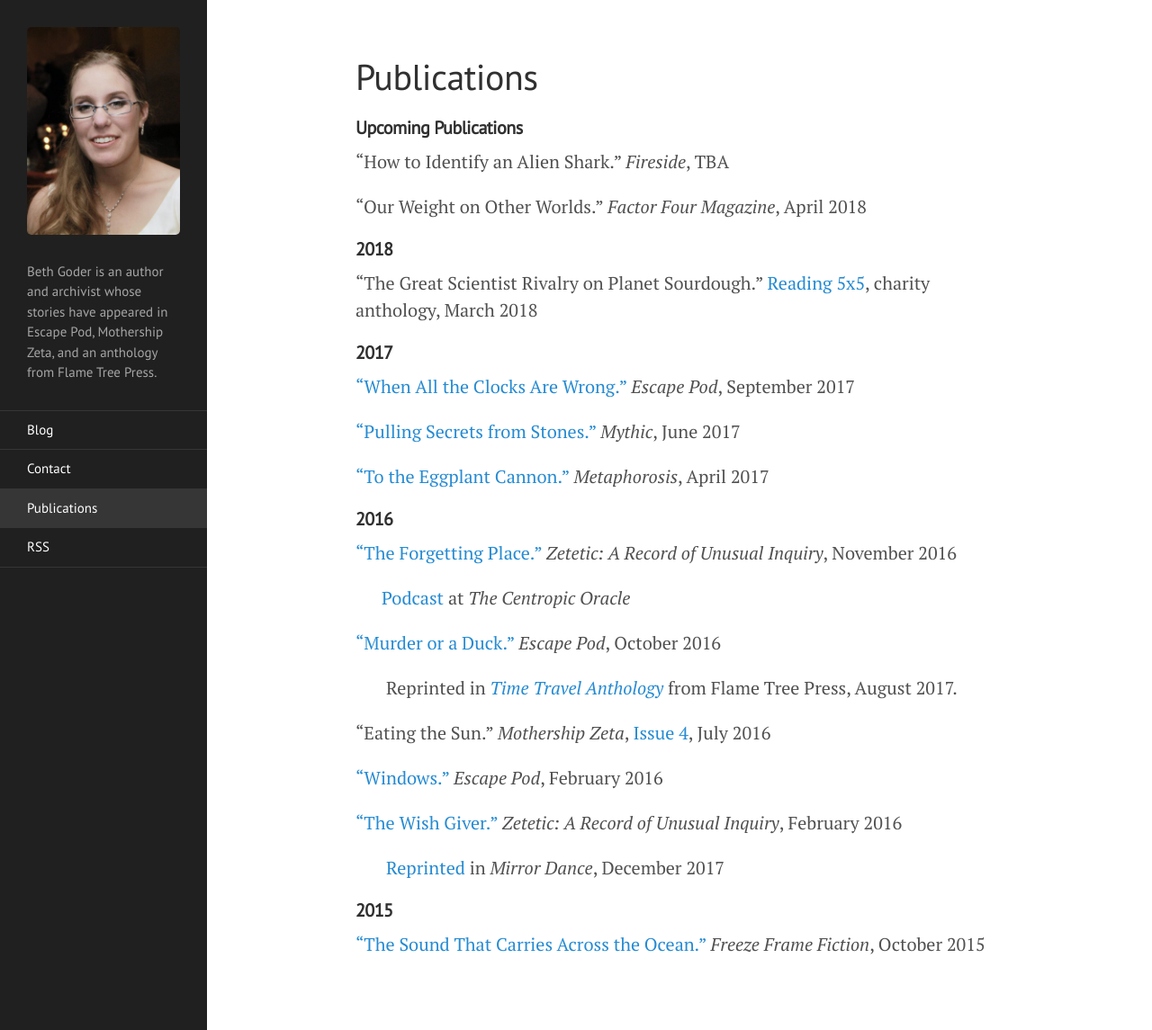
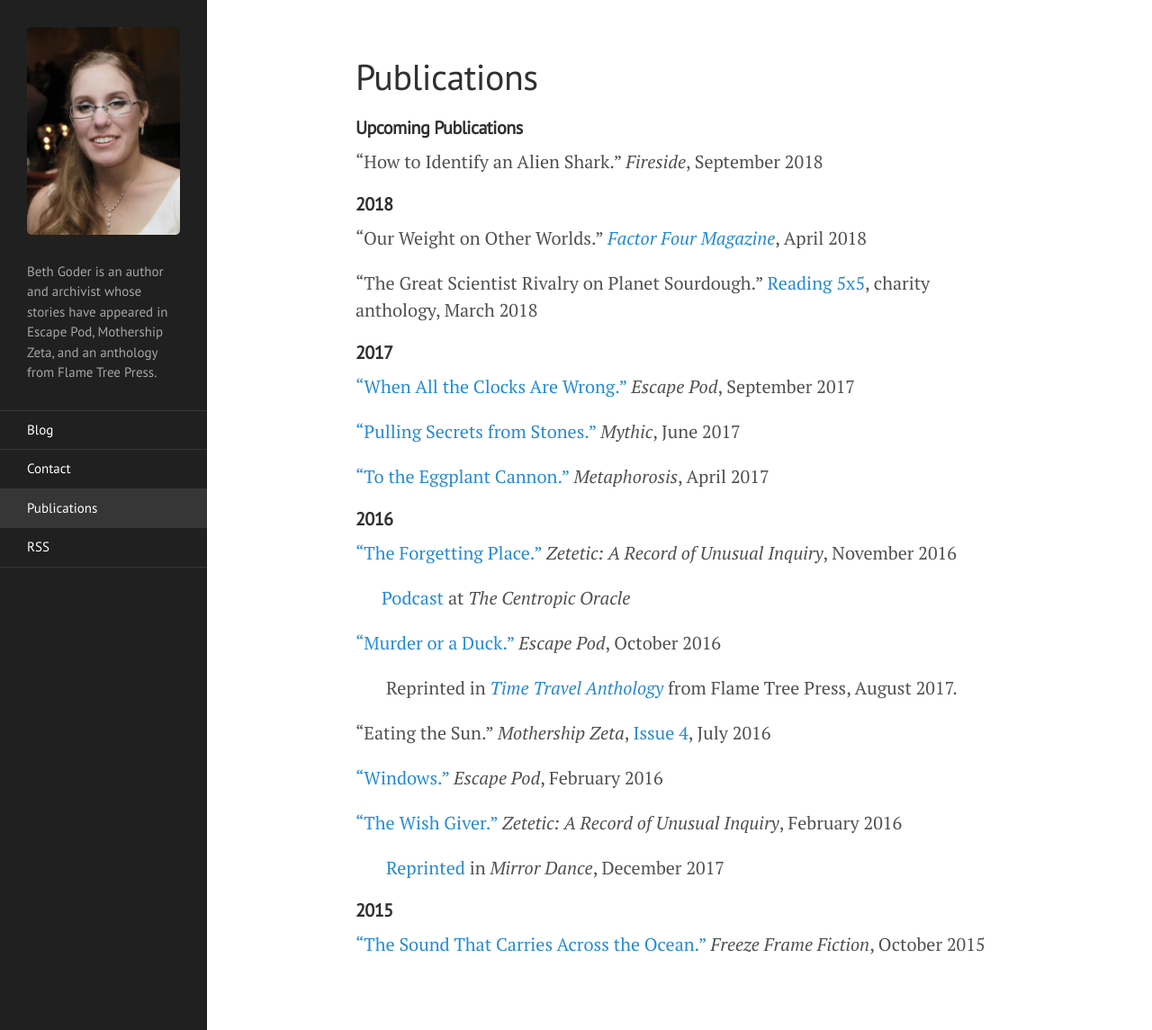
Before and after one commit to BethGoder/BethGoder.github.io, a Jekyll site: the page built from pubs.md, in a window 1280 px wide. Shown: the whole page at 90% size. Built offline with Jekyll 4.4.1, drawn with Linux system fonts in a browser that asks for light colours.

Commit message:
Update pubs.md

```diff
--- a/pubs.md
+++ b/pubs.md
@@ -6,12 +6,14 @@ permalink: /publications/
 
 
 #### __Upcoming Publications__
-"How to Identify an Alien Shark." _Fireside_, TBA
+"How to Identify an Alien Shark." _Fireside_, September 2018
 
-"Our Weight on Other Worlds." _Factor Four Magazine_, April 2018
+
 
 
 #### __2018__
+"Our Weight on Other Worlds." [_Factor Four Magazine_](http://factorfourmag.com/issue-1-april-2018/), April 2018
+
 "The Great Scientist Rivalry on Planet Sourdough." [Reading 5x5](http://x1.reading5x5.com/), charity anthology, March 2018
 
 
```
